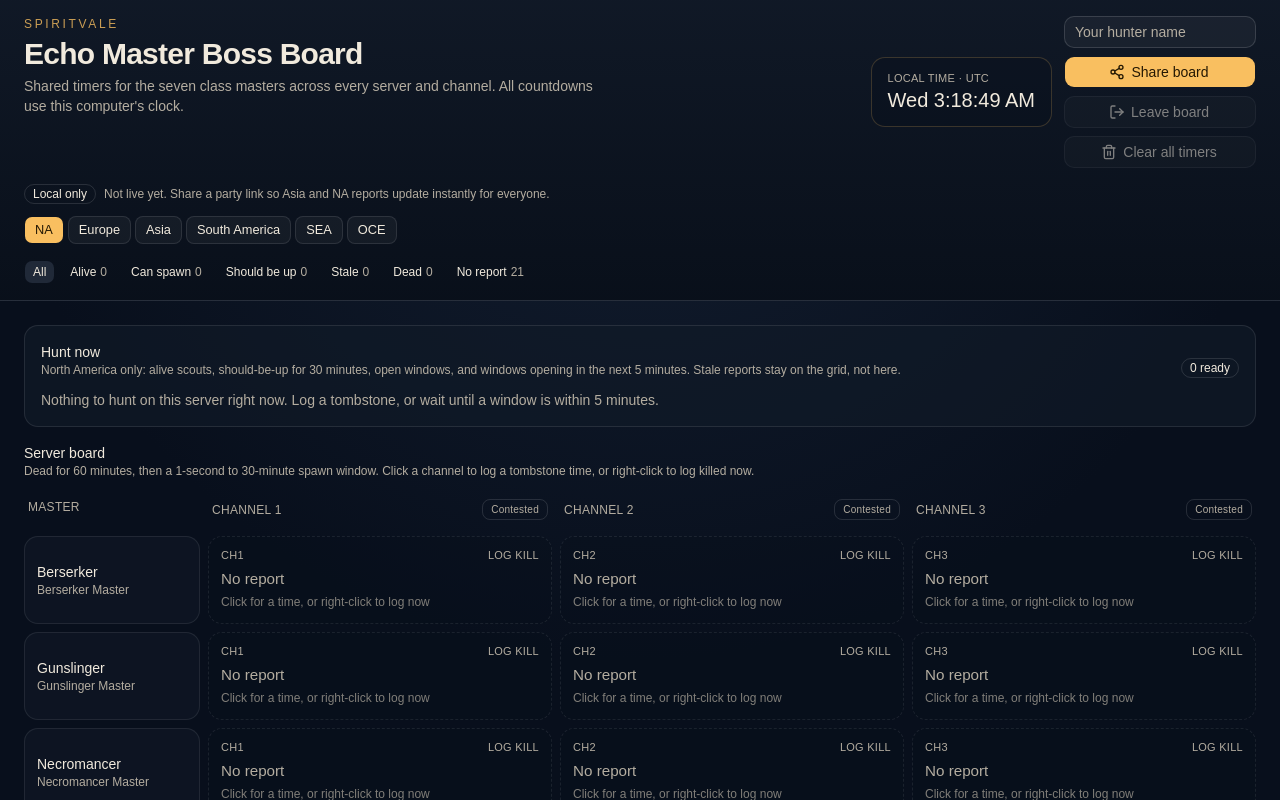
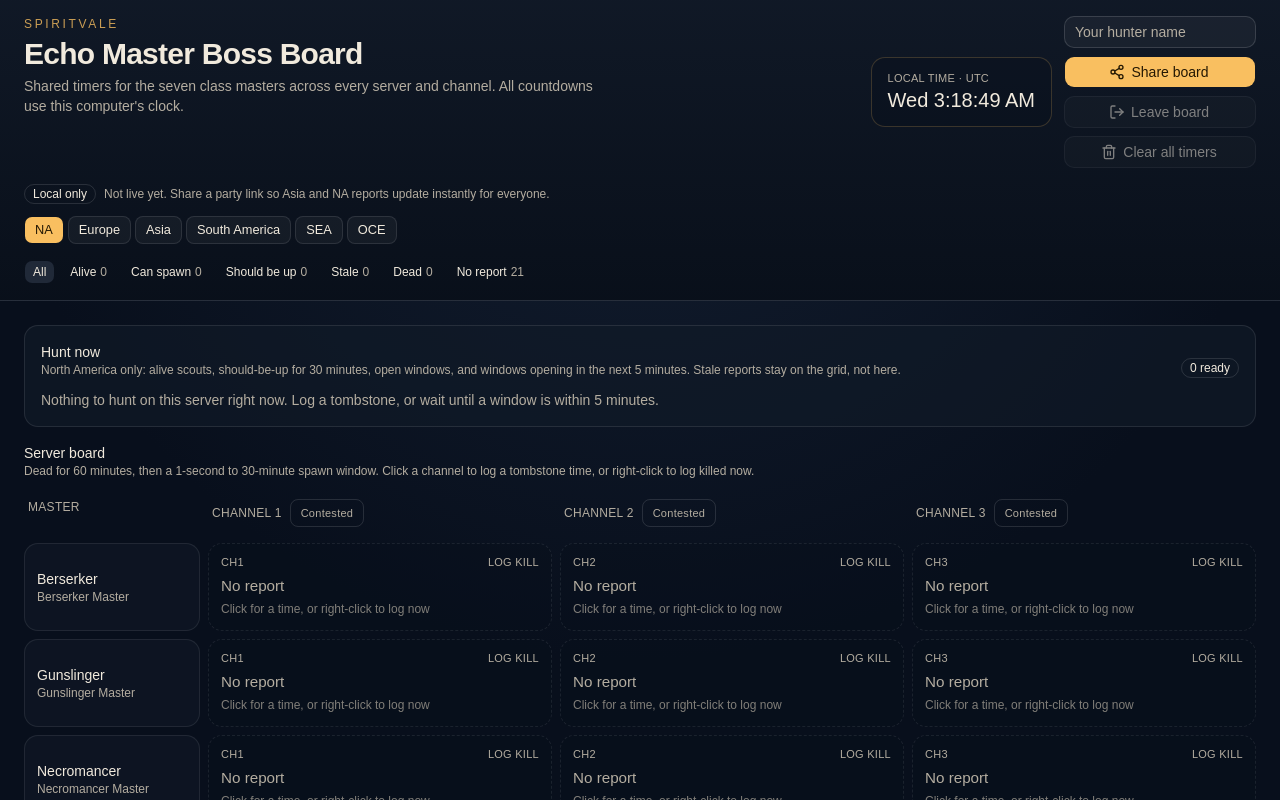
Before and after one commit to gino-vi/echo-timer, a React (Vite) app: page / in a window 1280 px wide. Shown: the top 800 px of the page. Built offline with nearby package versions, Linux system fonts and the light colour scheme.

Commit message:
Make Contested toggles larger and sit next to channel labels
The chips were 10px with tiny padding, so clicks often hit the header
text or a nearby cell instead of turning the flag on.

Co-authored-by: walknotthemiddleroad <walknotthemiddleroad@gmail.com>

```diff
--- a/src/components/BossGrid.tsx
+++ b/src/components/BossGrid.tsx
@@ -21,9 +21,13 @@ function ContestedButton({ on, onToggle }: { on: boolean; onToggle: () => void }
     <button
       type="button"
       aria-pressed={on}
-      onClick={onToggle}
+      onClick={(event) => {
+        event.preventDefault()
+        event.stopPropagation()
+        onToggle()
+      }}
       className={cn(
-        'rounded-md border px-2 py-0.5 text-[10px] font-medium tracking-wide transition-colors',
+        'inline-flex h-7 shrink-0 cursor-pointer items-center rounded-md border px-2.5 text-[11px] font-medium tracking-wide select-none transition-colors',
         on
           ? 'border-red-500 bg-red-600 text-white'
           : 'border-border bg-transparent text-muted-foreground hover:bg-muted hover:text-foreground',
@@ -87,7 +91,7 @@ export function BossGrid({
                 Master
               </div>
               {channelHeaders.map(({ channel, on }) => (
-                <div key={channel} className="flex items-center justify-between gap-2 px-1 py-2">
+                <div key={channel} className="flex items-center gap-2 px-1 py-2">
                   <span className="text-xs tracking-wide text-muted-foreground uppercase">
                     Channel {channel}
                   </span>
```
